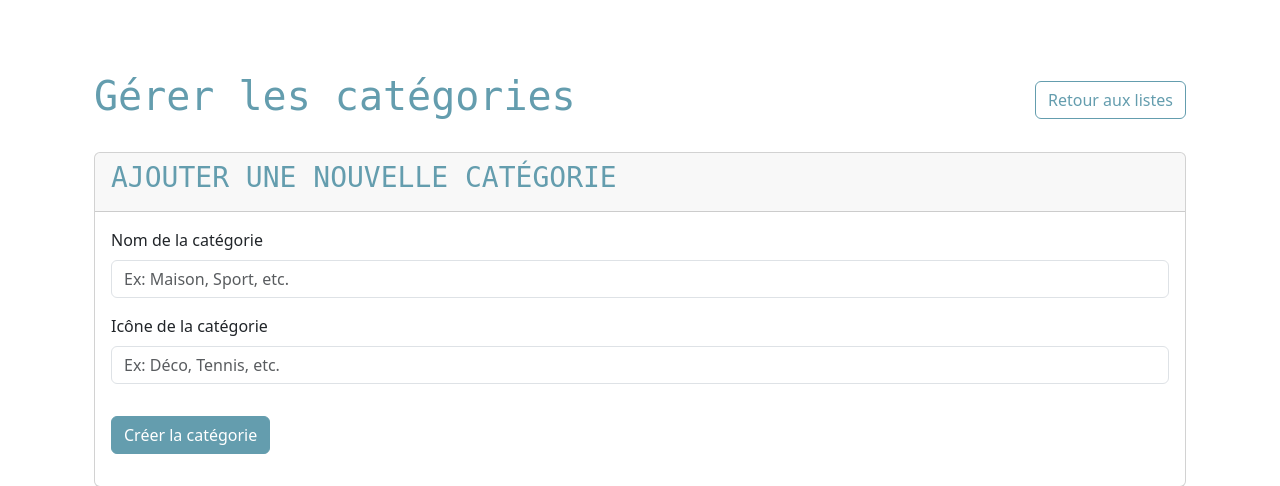
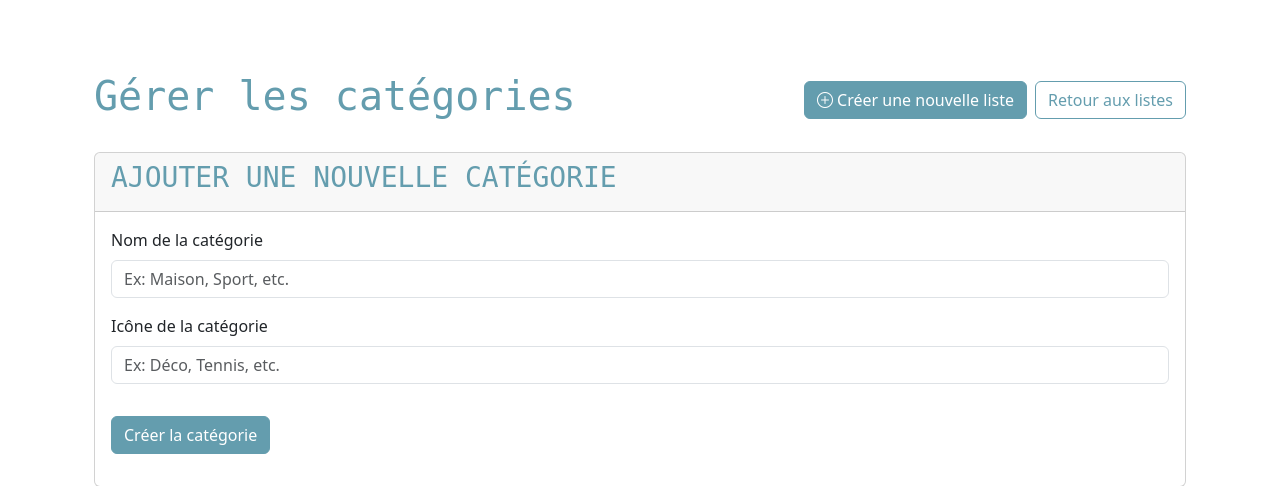
Before and after one commit to nancyh13500/studi-checkit, a PHP site: page /pages/category.php in a window 1280 px wide. Shown: the part 77-563 px from the top of the page. Run offline with PHP 8.4, Linux system fonts and the light colour scheme; the visitor is signed in with stand-in values (Sample User, id 1); data comes from the database, SQL or seed files in the repository.

Commit message:
ajout bouton page category.php

```diff
--- a/pages/category.php
+++ b/pages/category.php
@@ -99,7 +99,12 @@ require_once __DIR__ . "/../templates/header.php";
 <div class="container col-xxl-8 px-4 py-5">
     <div class="d-flex justify-content-between align-items-center mb-4">
         <h1><?= $action === 'editCategory' ? 'Modifier une catégorie' : 'Gérer les catégories' ?></h1>
-        <a href="mes-listes.php" class="btn btn-outline-primary">Retour aux listes</a>
+        <div class="d-flex gap-2">
+            <a href="ajout-modification-liste.php" class="btn btn-primary">
+                <i class="bi bi-plus-circle"></i> Créer une nouvelle liste
+            </a>
+            <a href="mes-listes.php" class="btn btn-outline-primary">Retour aux listes</a>
+        </div>
     </div>
 
     <?php if ($success) { ?>
```
